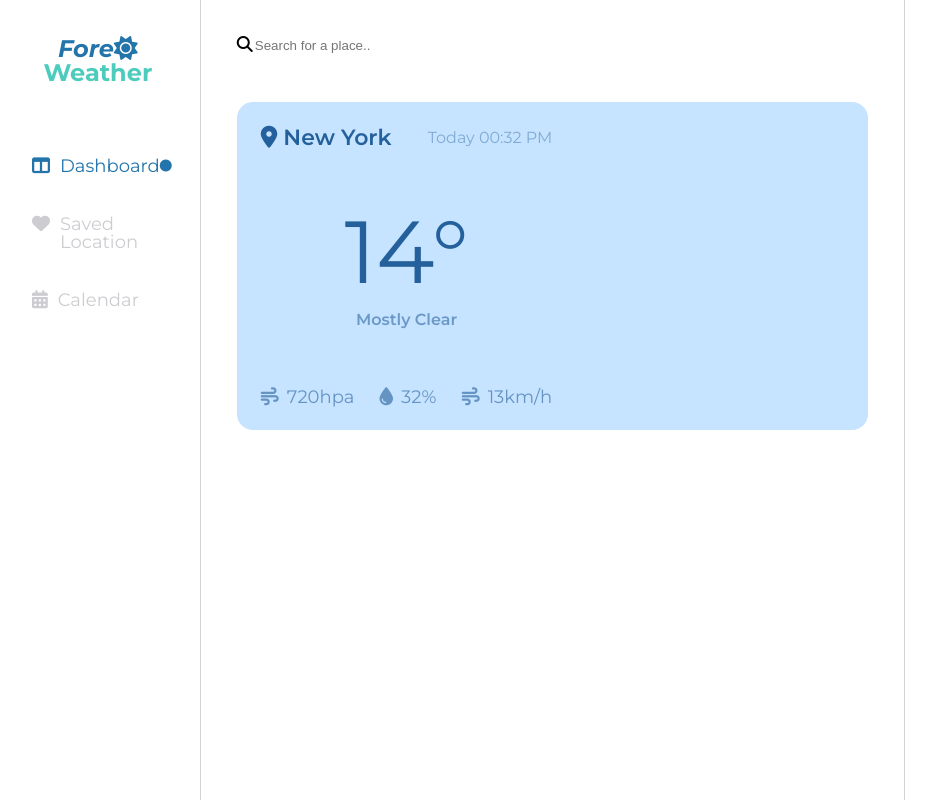
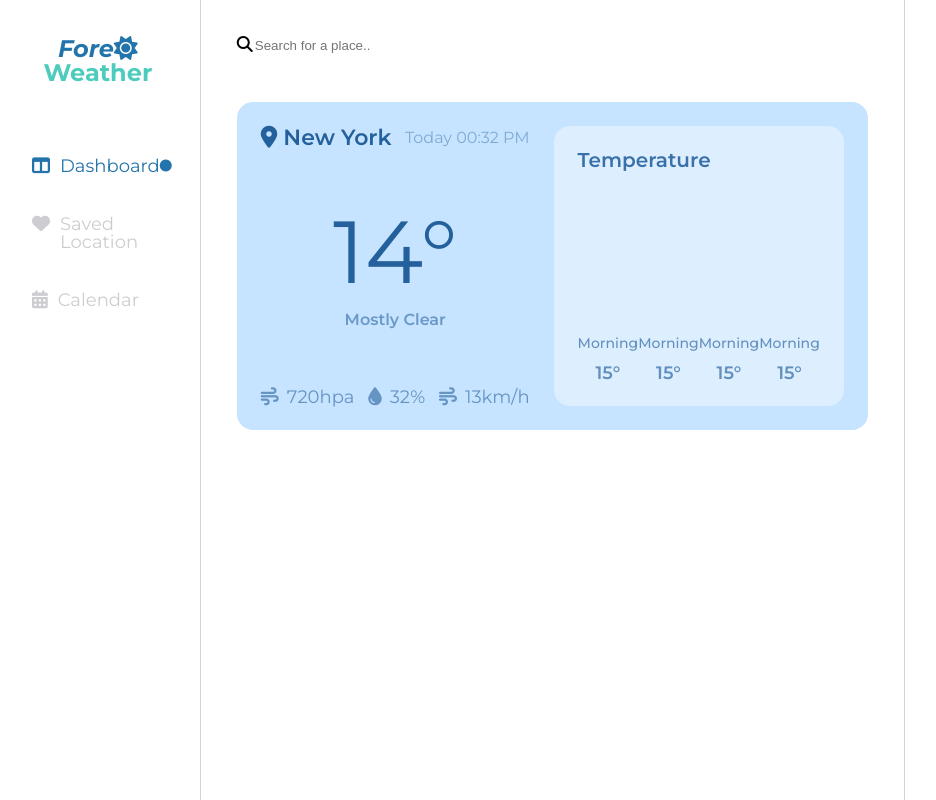
Before and after one commit to EmilArnaudov/react-softuni, a React (Create React App) app in the folder weather-forecast/: page / in a window 1280 px wide. Shown: the whole page, without its empty margins (4-940 px from the left). Built offline with nearby package versions, Linux system fonts and the light colour scheme.

Commit message:
add more styles to weather details comp

```diff
--- a/weather-forecast/src/components/weatherDetailsLarge/WeatherDetailsLarge.js
+++ b/weather-forecast/src/components/weatherDetailsLarge/WeatherDetailsLarge.js
@@ -20,6 +20,29 @@ export default function WeatherDetailsLarge() {
                 </div>
             </div>
 
+            <div className={styles.rightSide}>
+                <p className={styles.rightSideHeading}>Temperature</p>
+
+                <div className={styles.partDayDegrees}>
+                    <div className={styles.partDay}>
+                        <p className={styles.partDayPart}>Morning</p>
+                        <p className={styles.partDayDegrees}>15&#176;</p>
+                    </div>
+                    <div className={styles.partDay}>
+                        <p className={styles.partDayPart}>Morning</p>
+                        <p className={styles.partDayDegrees}>15&#176;</p>
+                    </div>
+                    <div className={styles.partDay}>
+                        <p className={styles.partDayPart}>Morning</p>
+                        <p className={styles.partDayDegrees}>15&#176;</p>
+                    </div>
+                    <div className={styles.partDay}>
+                        <p className={styles.partDayPart}>Morning</p>
+                        <p className={styles.partDayDegrees}>15&#176;</p>
+                    </div>
+                </div>
+            </div>
+
         </div>
     )
 }
--- a/weather-forecast/src/components/weatherDetailsLarge/WeatherDetailsLarge.module.css
+++ b/weather-forecast/src/components/weatherDetailsLarge/WeatherDetailsLarge.module.css
@@ -5,7 +5,7 @@
     border-radius: 16px;
     padding: 24px;
     display: flex;
-    flex-direction: column;
+    gap: 24px;
 }
 
 .placeAndTime {
@@ -63,3 +63,44 @@
 .value {
     margin-left: 8px;
 }
+
+.rightSide {
+    width: 50%;
+    height: 100%;
+    padding: 24px;
+    background-color: #ddeeff;
+    border-radius: 16px;
+    display: flex;
+    flex-direction: column;
+    justify-content: space-between;
+}
+
+.rightSideHeading {
+    color: #3a71a8;
+    font-size: 20px;
+    font-weight: 600;
+}
+
+.partDayDegrees {
+    display: flex;
+    justify-content: space-around;
+    color: #6290be;
+}
+
+.partDay {
+    display: flex;
+    flex-direction: column;
+    justify-content: center;
+    align-content: center;
+    gap: 14px;
+}
+
+.partDayPart {
+    font-size: 14px;
+    font-weight: 500;
+}
+
+.partDayDegrees {
+    font-size: 18px;
+    font-weight: 600;
+}
```
